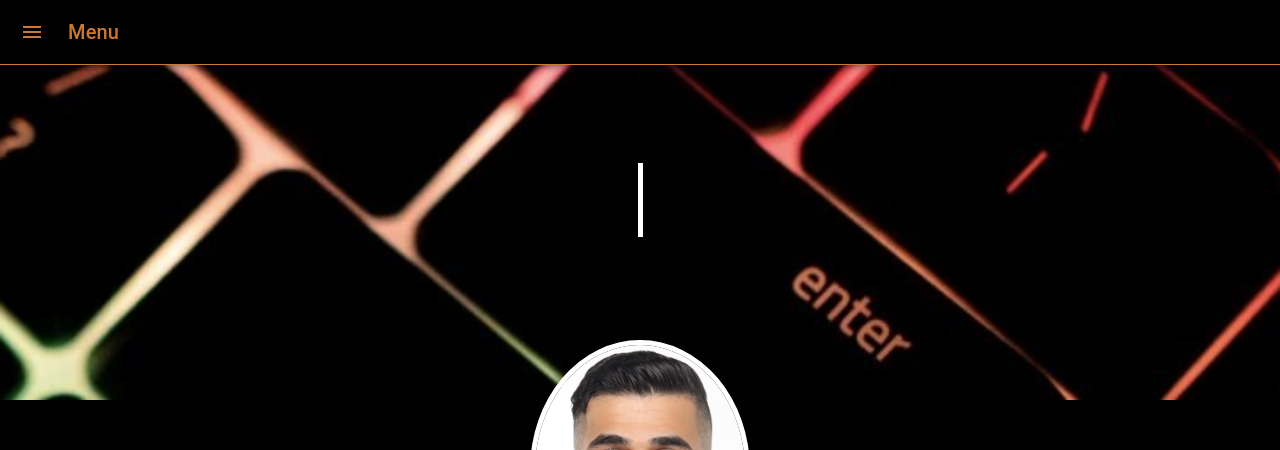
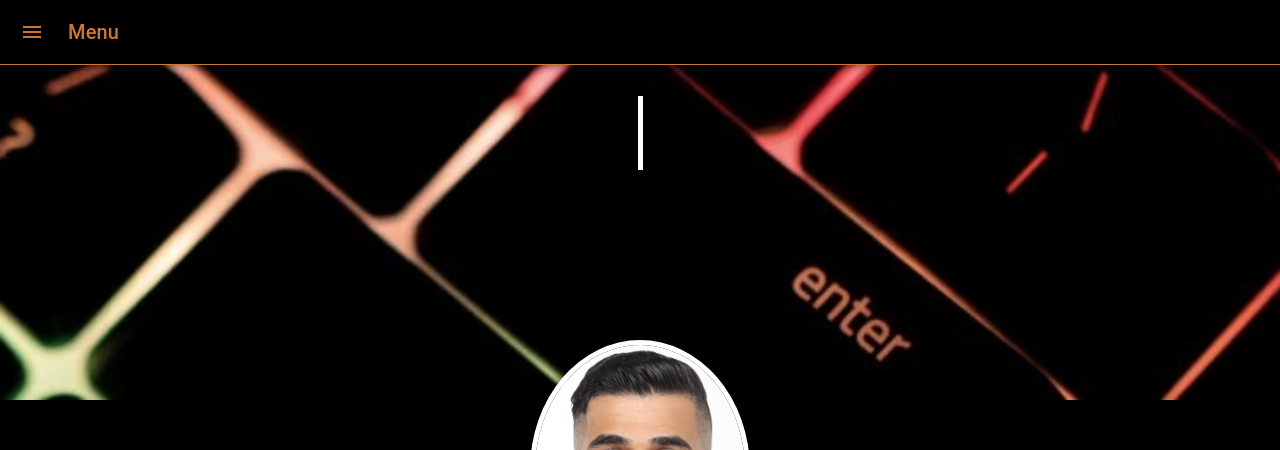
Before and after one commit to omarome/portfolio, a React (Create React App) app: page / in a window 1280 px wide. Shown: the top 450 px of the page. Built offline with nearby package versions, Linux system fonts and the light colour scheme.

Commit message:
fixed issue with typingEffect screen

```diff
--- a/src/components/Home.js
+++ b/src/components/Home.js
@@ -25,9 +25,9 @@ const Home = () => {
   return (
     <>
         <section className="intro-section" style={{ backgroundImage: `url(${keyboardImage})` }}>
-        <span>
+        <div className="typing-effect-container">
         <TypingEffect textArray={textArray} typingSpeed={150} deletingSpeed={75} delay={2000} />
-        </span>
+        </div>
 
         </section>
         <section className="profile-container">
--- a/src/style/Home.css
+++ b/src/style/Home.css
@@ -7,11 +7,16 @@
     background-repeat: no-repeat;
     display: flex;
     justify-content: center;
-    align-items: center;
+    align-items: flex-start;
     position: relative;
     text-align: center;
     width: 100vw;
     overflow: hidden;
+}
+
+.typing-effect-container {
+  display: flex;
+  padding-top: 6rem;
 }
 
 .profile-container {
```
